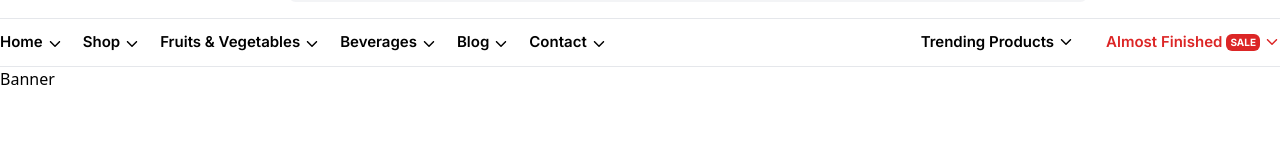
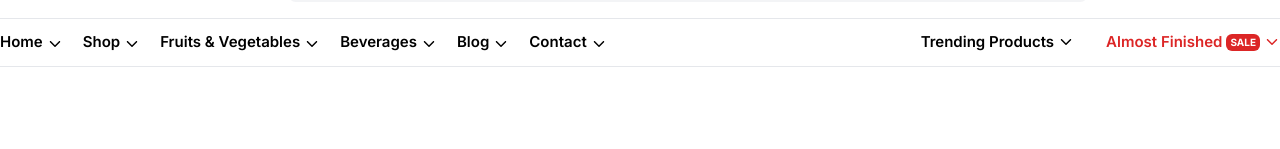
Before and after one commit to shoriful-dev/JinStore-eCommerce, a React (Vite) app: page / in a window 1280 px wide. Shown: the part 151-300 px from the top of the page. Built offline with nearby package versions, Linux system fonts and the light colour scheme.

Commit message:
setup Banner work file

```diff
--- a/src/layouts/Banner.tsx
+++ b/src/layouts/Banner.tsx
@@ -1,8 +1,13 @@
 import React from 'react'
+import Container from '../components/Container'
 
 const Banner: React.FC = () => {
   return (
-    <div>Banner</div>
+    <section>
+      <Container>
+        <div className=""></div>
+      </Container>
+    </section>
   )
 }
 
```
